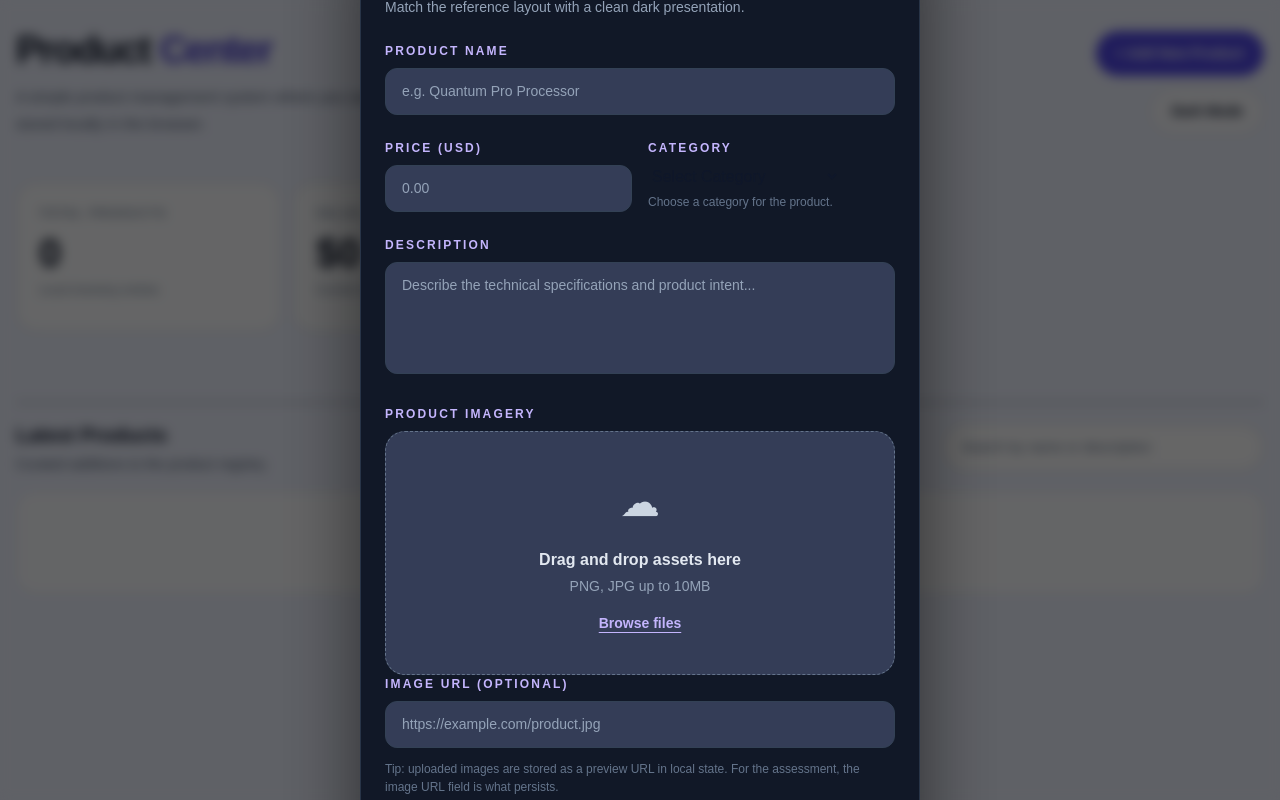
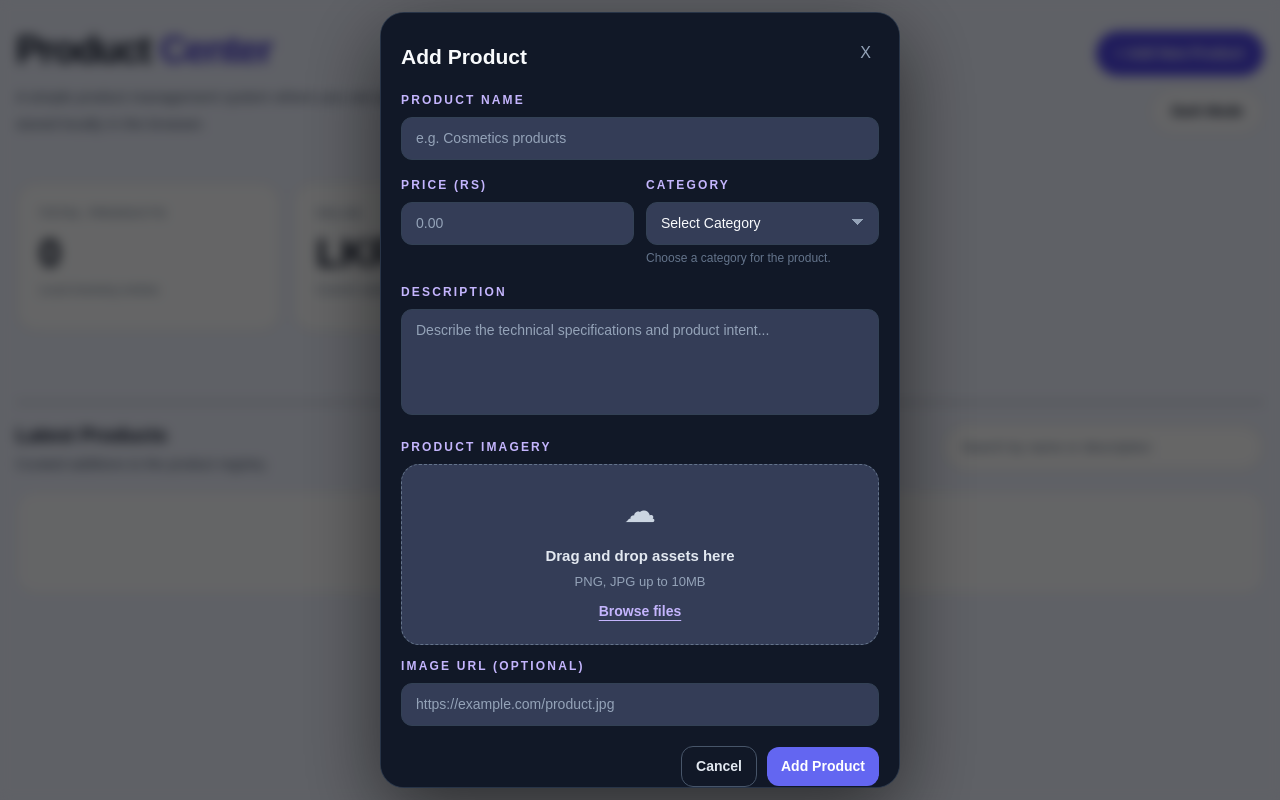
Before and after one commit to Satheesan-R/Product-Management-System, a Next.js app: page / in a window 1280 px wide. Both pictures are taken after a click on the button "+ Add New Product". Built offline with nearby package versions, Linux system fonts and the light colour scheme.

Commit message:
update the ui content

```diff
--- a/app/components/ProductDialog.module.css
+++ b/app/components/ProductForm.module.css
@@ -5,7 +5,7 @@
   display: flex;
   align-items: center;
   justify-content: center;
-  padding: 16px;
+  padding: 12px;
   background: rgba(0, 0, 0, 0.6);
   backdrop-filter: blur(6px);
 }
@@ -23,18 +23,19 @@
   z-index: 10;
   display: flex;
   width: 100%;
-  max-width: 560px;
+  max-width: 520px;
   flex-direction: column;
   overflow-y: auto;
   border: 1px solid rgba(51, 65, 85, 0.7);
-  border-radius: 28px;
-  padding: 24px;
+  border-radius: 24px;
+  padding: 20px;
   background: #111827;
   box-shadow: 0 24px 80px rgba(0, 0, 0, 0.55);
+  max-height: calc(100vh - 24px);
 }
 
 .header {
-  margin-bottom: 24px;
+  margin-bottom: 18px;
   display: flex;
   align-items: flex-start;
   justify-content: space-between;
@@ -52,7 +53,7 @@
 .title {
   margin-top: 8px;
   color: #f8fafc;
-  font-size: 24px;
+  font-size: 21px;
   font-weight: 600;
 }
 
@@ -78,7 +79,7 @@
 
 .form {
   display: grid;
-  gap: 24px;
+  gap: 16px;
 }
 
 .fieldLabel {
@@ -95,7 +96,7 @@
 .textArea {
   width: 100%;
   border: 1px solid #334155;
-  border-radius: 12px;
+  border-radius: 11px;
   background: #343d57;
   color: #f8fafc;
   font-size: 14px;
@@ -104,13 +105,13 @@
 }
 
 .textInput {
-  padding: 12px 16px;
+  padding: 10px 14px;
 }
 
 .textArea {
-  min-height: 112px;
+  min-height: 92px;
   resize: none;
-  padding: 12px 16px;
+  padding: 10px 14px;
 }
 
 .textInput::placeholder,
@@ -124,9 +125,48 @@
   box-shadow: 0 0 0 4px rgba(129, 140, 248, 0.2);
 }
 
+.input {
+  width: 100%;
+  appearance: none;
+  border: 1px solid #334155;
+  border-radius: 11px;
+  background-color: #343d57;
+  color: #f8fafc;
+  font-size: 14px;
+  padding: 10px 42px 10px 14px;
+  outline: none;
+  cursor: pointer;
+  transition: border-color 160ms ease, box-shadow 160ms ease;
+  background-image:
+    linear-gradient(45deg, transparent 50%, #94a3b8 50%),
+    linear-gradient(135deg, #94a3b8 50%, transparent 50%);
+  background-position:
+    calc(100% - 20px) calc(50% - 2px),
+    calc(100% - 14px) calc(50% - 2px);
+  background-size: 6px 6px, 6px 6px;
+  background-repeat: no-repeat;
+}
+
+.input:hover {
+  border-color: #475569;
+}
+
+.input:focus {
+  border-color: #818cf8;
+  box-shadow: 0 0 0 4px rgba(129, 140, 248, 0.2);
+  background-image:
+    linear-gradient(45deg, transparent 50%, #a5b4fc 50%),
+    linear-gradient(135deg, #a5b4fc 50%, transparent 50%);
+}
+
+.input option {
+  background: #1f2937;
+  color: #f8fafc;
+}
+
 .gridTwo {
   display: grid;
-  gap: 16px;
+  gap: 12px;
 }
 
 @media (min-width: 640px) {
@@ -139,8 +179,8 @@
   display: flex;
   align-items: center;
   border: 1px solid #334155;
-  border-radius: 12px;
-  padding: 12px 16px;
+  border-radius: 11px;
+  padding: 10px 14px;
   background: #343d57;
   color: #e2e8f0;
   font-size: 14px;
@@ -156,6 +196,10 @@
   color: #94a3b8;
 }
 
+.staticFieldValue {
+  flex: 1;
+}
+
 .errorText {
   margin-top: 4px;
   color: #fda4af;
@@ -168,9 +212,10 @@
   flex-direction: column;
   align-items: center;
   justify-content: center;
+  cursor: pointer;
   border: 1px dashed #64748b;
-  border-radius: 20px;
-  padding: 40px 24px;
+  border-radius: 18px;
+  padding: 22px 18px;
   background: #343d57;
   color: #e2e8f0;
   text-align: center;
@@ -183,24 +228,24 @@
 }
 
 .uploadIcon {
-  margin-bottom: 16px;
+  margin-bottom: 10px;
   color: #cbd5e1;
-  font-size: 40px;
+  font-size: 32px;
 }
 
 .uploadTitle {
-  font-size: 16px;
+  font-size: 15px;
   font-weight: 600;
 }
 
 .uploadHint {
   margin-top: 4px;
   color: #94a3b8;
-  font-size: 14px;
+  font-size: 13px;
 }
 
 .uploadLink {
-  margin-top: 16px;
+  margin-top: 10px;
   color: #c4b5fd;
   font-size: 14px;
   font-weight: 700;
@@ -209,21 +254,25 @@
 }
 
 .preview {
-  margin-top: 16px;
+  margin-top: 12px;
   overflow: hidden;
   border: 1px solid #334155;
-  border-radius: 18px;
+  border-radius: 16px;
   background: #1f2937;
 }
 
 .previewImage {
   width: 100%;
-  height: 192px;
+  height: 144px;
   object-fit: cover;
 }
 
+.imageUrlWrap {
+  margin-top: 12px;
+}
+
 .tip {
-  margin-top: 12px;
+  margin-top: 10px;
   color: #64748b;
   font-size: 12px;
   line-height: 1.5;
@@ -233,8 +282,8 @@
   display: flex;
   align-items: center;
   justify-content: flex-end;
-  gap: 12px;
-  padding-top: 8px;
+  gap: 10px;
+  padding-top: 4px;
 }
 
 .cancelButton,
@@ -247,7 +296,7 @@
 }
 
 .cancelButton {
-  padding: 10px 16px;
+  padding: 9px 14px;
   border: 1px solid #475569;
   color: #e2e8f0;
   background: transparent;
@@ -258,7 +307,7 @@
 }
 
 .submitButton {
-  padding: 10px 16px;
+  padding: 9px 14px;
   color: #ffffff;
   background: #6366f1;
 }
@@ -266,3 +315,51 @@
 .submitButton:hover {
   background: #4f46e5;
 }
+
+@media (max-width: 640px) {
+  .overlay {
+    padding: 10px;
+    align-items: flex-start;
+  }
+
+  .dialog {
+    max-height: calc(100vh - 20px);
+    padding: 16px;
+    border-radius: 20px;
+  }
+
+  .header {
+    margin-bottom: 14px;
+  }
+
+  .title {
+    font-size: 18px;
+  }
+
+  .subtitle {
+    font-size: 13px;
+  }
+
+  .gridTwo {
+    gap: 10px;
+  }
+
+  .uploadButton {
+    padding: 18px 14px;
+  }
+
+  .previewImage {
+    height: 120px;
+  }
+
+  .actions {
+    flex-direction: column-reverse;
+    align-items: stretch;
+  }
+
+  .cancelButton,
+  .submitButton {
+    width: 100%;
+    justify-content: center;
+  }
+}
--- a/app/components/ProductDialog.tsx
+++ b/app/components/ProductForm.tsx
@@ -6,9 +6,9 @@ import {
 	type Product,
 	type ProductFormInput,
 } from "@/app/lib/product";
-import styles from "./ProductDialog.module.css";
+import styles from "./ProductForm.module.css";
 
-type ProductDialogProps = {
+type ProductFormProps = {
 	open: boolean;
 	mode: "create" | "edit";
 	initialProduct?: Product | null;
@@ -31,13 +31,13 @@ const EMPTY_FORM: ProductFormInput = {
 
 };
 
-export default function ProductDialog({
+export default function ProductForm({
 	open,
 	mode,
 	initialProduct,
 	onClose,
 	onSubmit,
-}: ProductDialogProps) {
+}: ProductFormProps) {
 	const fileInputRef = useRef<HTMLInputElement | null>(null);
 	const [form, setForm] = useState<ProductFormInput>(() => {
 		if (mode === "edit" && initialProduct) {
@@ -136,13 +136,8 @@ export default function ProductDialog({
 			<div className={styles.dialog}>
 				<div className={styles.header}>
 					<div>
-						<p className={styles.eyebrow}>
-							Product Form
-						</p>
 						<h2 className={styles.title}>{title}</h2>
-						<p className={styles.subtitle}>
-							Match the reference layout with a clean dark presentation.
-						</p>
+
 					</div>
 					<button
 						type="button"
@@ -165,7 +160,7 @@ export default function ProductDialog({
 							value={form.name}
 							onChange={(event) => updateField("name", event.target.value)}
 							className={styles.textInput}
-							placeholder="e.g. Quantum Pro Processor"
+							placeholder="e.g. Cosmetics products "
 						/>
 						{errors.name ? (
 							<p className={styles.errorText}>{errors.name}</p>
@@ -175,13 +170,13 @@ export default function ProductDialog({
 					<div className={styles.gridTwo}>
 						<div>
 							<label className={styles.fieldLabel} htmlFor="price">
-								Price (USD)
+								Price (RS)
 							</label>
 							<input
 								id="price"
 								type="number"
 								min="0"
-								step="0.01"
+								step="1"
 								value={form.price}
 								onChange={(event) => updateField("price", event.target.value)}
 								className={styles.textInput}
@@ -207,6 +202,7 @@ export default function ProductDialog({
 								<option value="books">Books</option>
 								<option value="toys">Toys & Games</option>
 								<option value="grocery">Grocery</option>
+								<option value="other">Others</option>
 							</select>
 
 							<p className={styles.staticFieldNote}>
@@ -276,10 +272,7 @@ export default function ProductDialog({
 								<img src={imagePreview} alt="Preview" className={styles.previewImage} />
 							</div>
 						) : null}
-						<p className={styles.tip}>
-							Tip: uploaded images are stored as a preview URL in local state. For the
-							assessment, the image URL field is what persists.
-						</p>
+
 					</div>
 
 					<div className={styles.actions}>
--- a/app/page.tsx
+++ b/app/page.tsx
@@ -3,7 +3,7 @@
 import { useEffect, useMemo, useState } from "react";
 import { Toaster, toast } from "sonner";
 import ProductCard from "@/app/components/ProductCard";
-import ProductDialog from "@/app/components/ProductDialog";
+import ProductForm from "@/app/components/ProductForm";
 import {
   loadProductsFromStorage,
   saveProductsToStorage,
@@ -183,9 +183,9 @@ export default function Page() {
                       Value
                     </p>
                     <p className={styles.statValue}>
-                      {totalValue.toLocaleString("en-US", {
+                      {totalValue.toLocaleString("en-LK", {
                         style: "currency",
-                        currency: "USD",
+                        currency: "LKR",
                         maximumFractionDigits: 0,
                       })}
                     </p>
@@ -263,7 +263,7 @@ export default function Page() {
       </section>
 
       {dialog.open ? (
-        <ProductDialog
+        <ProductForm
           key={`${dialog.mode}-${dialog.product?.id ?? "new"}`}
           open={dialog.open}
           mode={dialog.mode}
```
